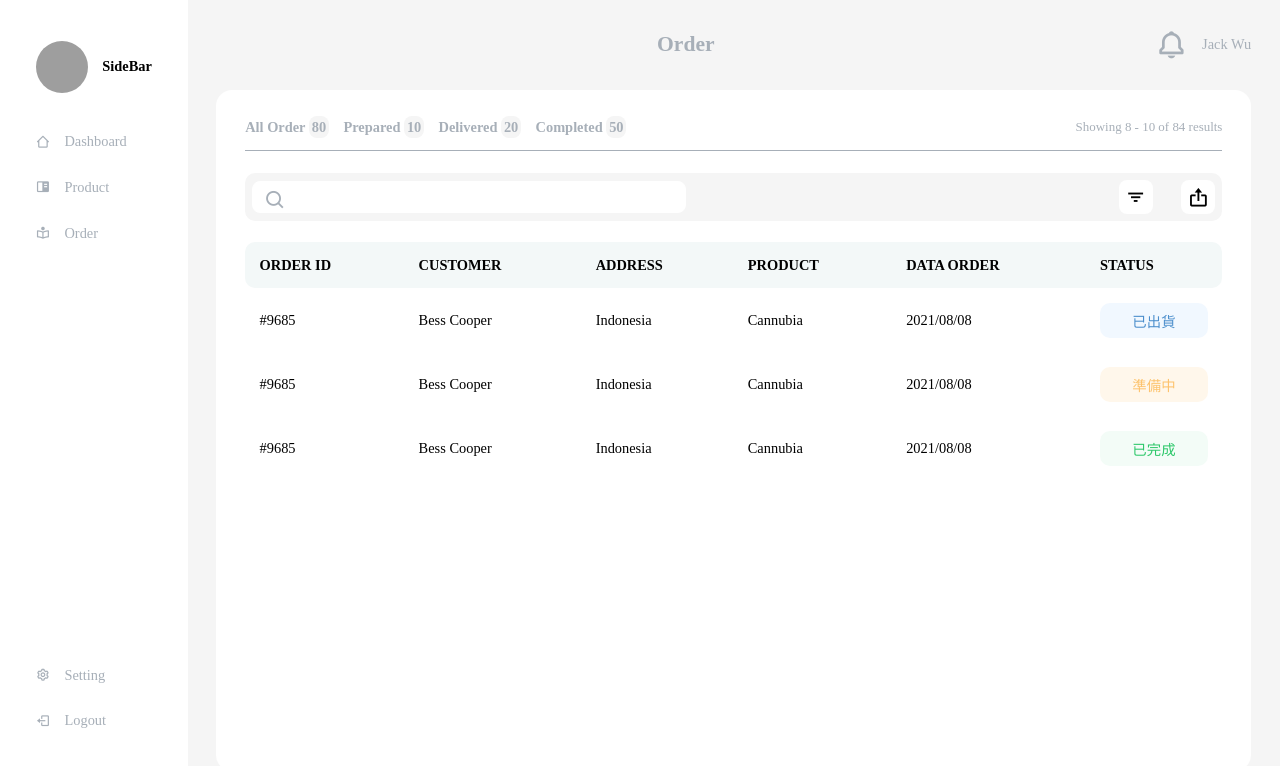
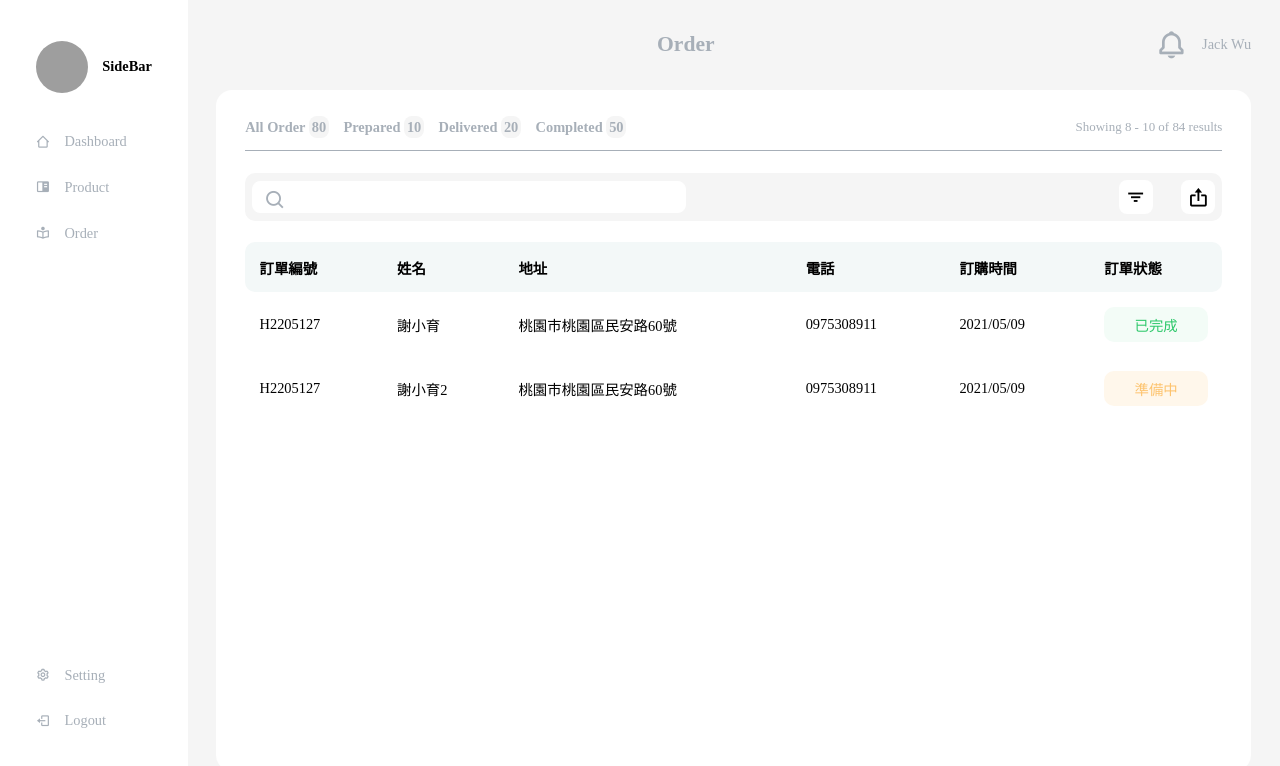
Before and after one commit to jon111rock/rifu-orders-manager, a React (Create React App) app: page / in a window 1280 px wide. Shown: the top 766 px of the page. Built offline with nearby package versions, Linux system fonts and the light colour scheme; grey boxes are pictures that could not be loaded.

Commit message:
Add data and ordersTable render

```diff
--- a/src/components/Dashboard/ListPanel/OrdersTable/index.jsx
+++ b/src/components/Dashboard/ListPanel/OrdersTable/index.jsx
@@ -1,50 +1,52 @@
-import React from "react";
+import React, { useState } from "react";
+import tableHeads from "./tableHeads";
+import ordersData from "../../../../data/orders";
 
-export default function OrdersTable() {
+export default function OrdersTable(props) {
+  const [orders, setOrders] = useState(ordersData);
+
   return (
     <div className="orders-table">
       <table>
         <thead>
           <tr>
-            <th>ORDER ID</th>
-            <th>CUSTOMER</th>
-            <th>ADDRESS</th>
-            <th>PRODUCT</th>
-            <th>DATA ORDER</th>
-            <th>STATUS</th>
+            {tableHeads.map((item, key) => {
+              return <th key={key}>{item}</th>;
+            })}
           </tr>
         </thead>
         <tbody>
-          <tr>
-            <td>#9685</td>
-            <td>Bess Cooper</td>
-            <td>Indonesia</td>
-            <td>Cannubia</td>
-            <td>2021/08/08</td>
-            <td>
-              <div className="state-shipping">已出貨</div>
-            </td>
-          </tr>
-          <tr>
-            <td>#9685</td>
-            <td>Bess Cooper</td>
-            <td>Indonesia</td>
-            <td>Cannubia</td>
-            <td>2021/08/08</td>
-            <td>
-              <div className="state-prepared">準備中</div>
-            </td>
-          </tr>
-          <tr>
-            <td>#9685</td>
-            <td>Bess Cooper</td>
-            <td>Indonesia</td>
-            <td>Cannubia</td>
-            <td>2021/08/08</td>
-            <td>
-              <div className="state-completed">已完成</div>
-            </td>
-          </tr>
+          {orders.map((item) => {
+            let state = "state-prepared";
+
+            switch (item.order.state) {
+              case "準備中":
+                state = "state-prepared";
+                break;
+              case "已出貨":
+                state = "state-shipping";
+                break;
+              case "已完成":
+                state = "state-completed";
+                break;
+              default:
+                state = "";
+                break;
+            }
+
+            return (
+              <tr key={item.index}>
+                <td>{item.order.id}</td>
+                <td>{item.name}</td>
+                <td>{item.address}</td>
+                <td>{item.phone_number}</td>
+                <td>{item.order.date}</td>
+                <td>
+                  <div className={state}>{item.order.state}</div>
+                </td>
+              </tr>
+            );
+          })}
         </tbody>
       </table>
     </div>
--- /dev/null
+++ b/src/components/Dashboard/ListPanel/OrdersTable/tableHeads.js
@@ -0,0 +1,3 @@
+const tableHeads = ["訂單編號", "姓名", "地址", "電話", "訂購時間", "訂單狀態"];
+
+export default tableHeads;
--- /dev/null
+++ b/src/data/orders.js
@@ -0,0 +1,44 @@
+const ordersData = [
+  {
+    index: 0,
+    name: "謝小育",
+    address: "桃園市桃園區民安路60號",
+    phone_number: "0975308911",
+    local_number: "03-331-3110",
+    order: {
+      id: "H2205127",
+      date: "2021/05/09",
+      completed_date: "2021/05/20",
+      type: "自取",
+      content: {
+        草莓派對: "2",
+        香濃巧克力: "9",
+        新鮮蒜香奶油: "4",
+      },
+      total: "$1154",
+      state: "已完成",
+    },
+  },
+  {
+    index: 1,
+    name: "謝小育2",
+    address: "桃園市桃園區民安路60號",
+    phone_number: "0975308911",
+    local_number: "03-331-3110",
+    order: {
+      id: "H2205127",
+      date: "2021/05/09",
+      completed_date: "2021/05/20",
+      type: "自取",
+      content: {
+        草莓派對: "2",
+        香濃巧克力: "9",
+        新鮮蒜香奶油: "4",
+      },
+      total: "$1154",
+      state: "準備中",
+    },
+  },
+];
+
+export default ordersData;
```
